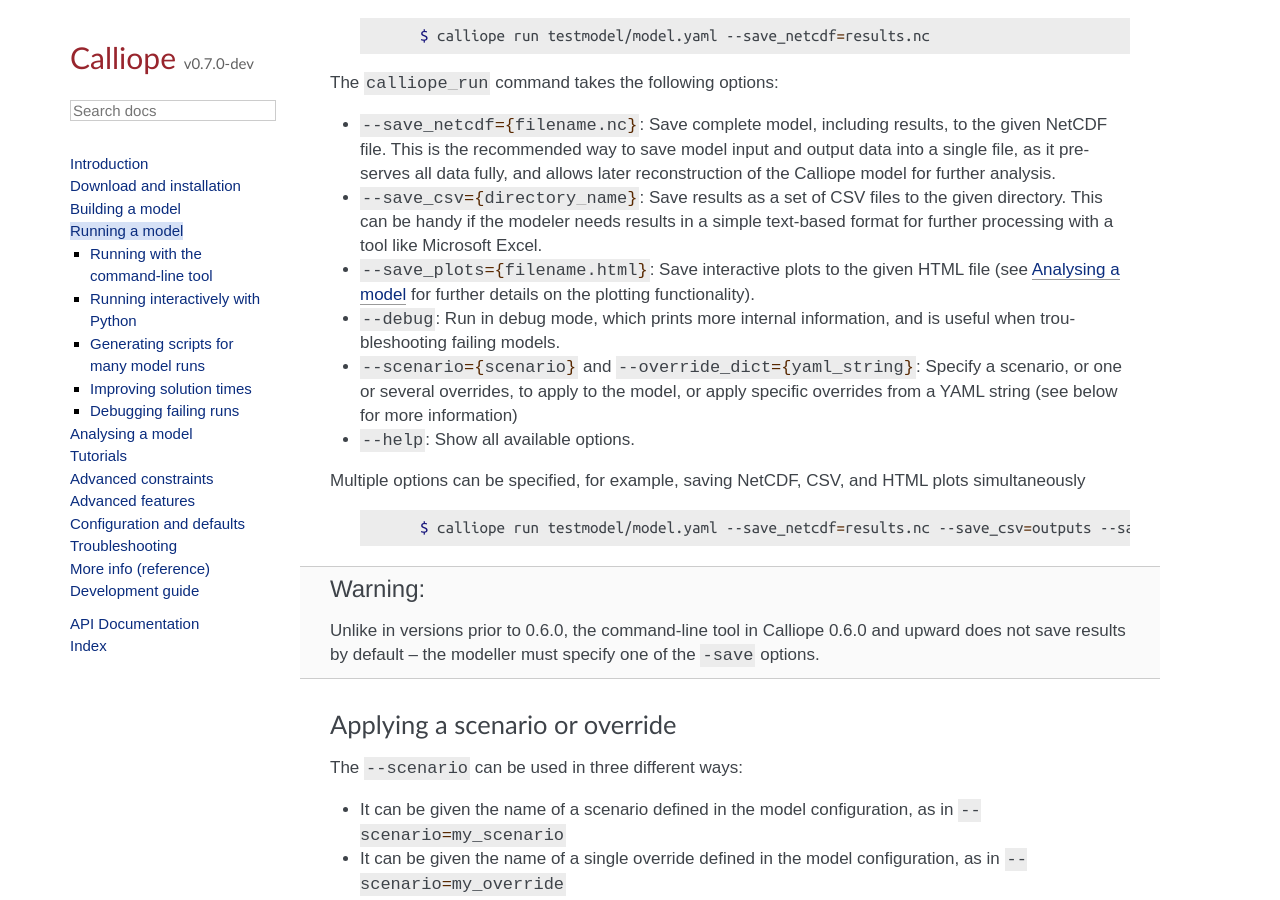
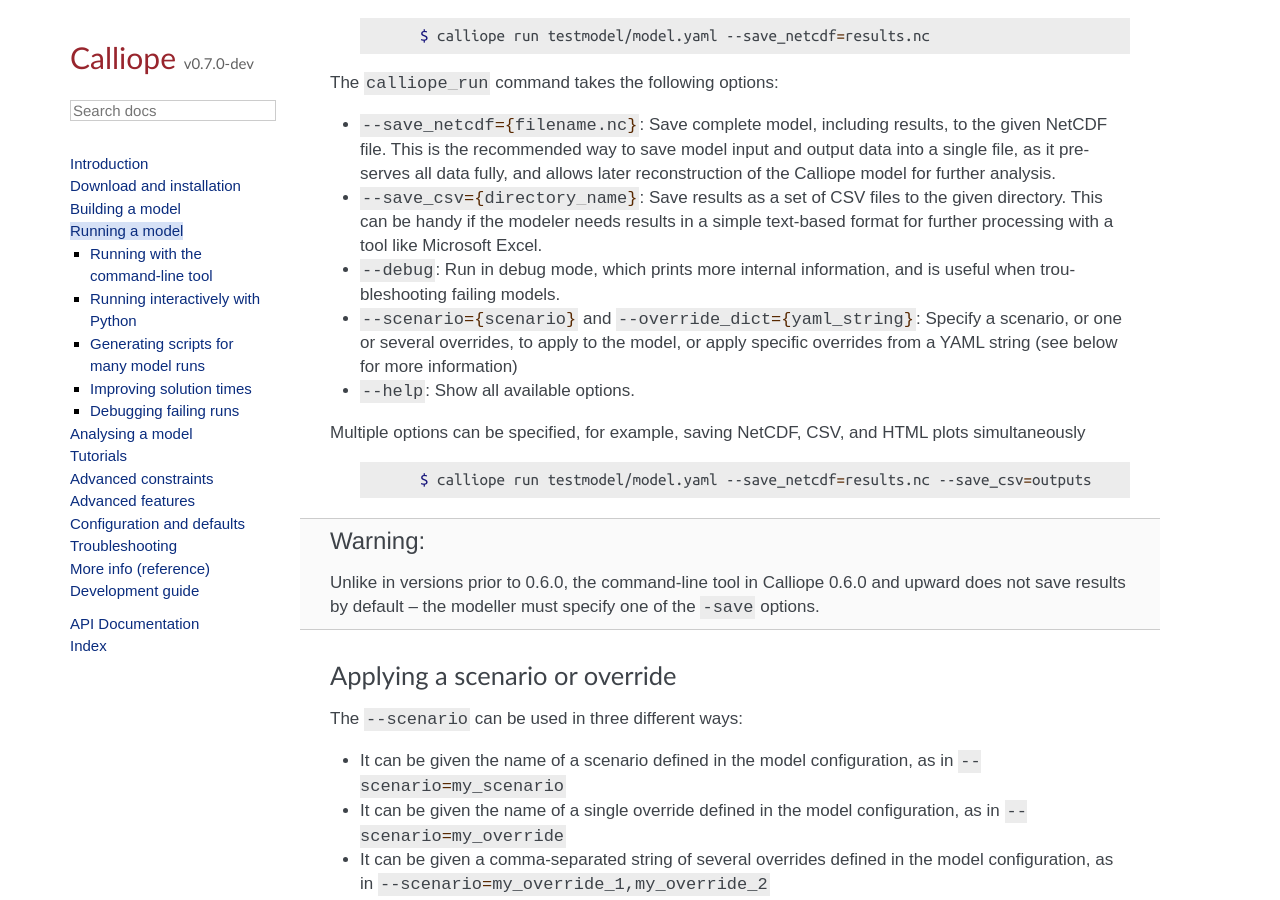
Before and after one commit to calliope-project/calliope, a Sphinx documentation site: the page built from doc/user/running.rst, in a window 1280 px wide and 900 px high, scrolled down 388 px. Built offline with Sphinx 7.4.7, drawn with Linux system fonts in a browser that asks for light colours; some web fonts are replaced; pages that are not in the unit, such as notebooks, are missing from menus; a script that is not in the unit is left out.

Commit message:
Remove ref to CLI plotting arg

```diff
--- a/doc/user/running.rst
+++ b/doc/user/running.rst
@@ -26,7 +26,6 @@
 
 * :sh:`--save_netcdf={filename.nc}`: Save complete model, including results, to the given NetCDF file. This is the recommended way to save model input and output data into a single file, as it preserves all data fully, and allows later reconstruction of the Calliope model for further analysis.
 * :sh:`--save_csv={directory name}`: Save results as a set of CSV files to the given directory. This can be handy if the modeler needs results in a simple text-based format for further processing with a tool like Microsoft Excel.
-* :sh:`--save_plots={filename.html}`: Save interactive plots to the given HTML file (see :doc:`analysing` for further details on the plotting functionality).
 * :sh:`--debug`: Run in debug mode, which prints more internal information, and is useful when troubleshooting failing models.
 * :sh:`--scenario={scenario}` and :sh:`--override_dict={yaml_string}`: Specify a scenario, or one or several overrides, to apply to the model, or apply specific overrides from a YAML string (see below for more information)
 * :sh:`--help`: Show all available options.
@@ -35,7 +34,7 @@
 
   .. code-block:: fishshell
 
-   $ calliope run testmodel/model.yaml --save_netcdf=results.nc --save_csv=outputs --save_plots=plots.html
+   $ calliope run testmodel/model.yaml --save_netcdf=results.nc --save_csv=outputs
 
 .. Warning:: Unlike in versions prior to 0.6.0, the command-line tool in Calliope 0.6.0 and upward does not save results by default -- the modeller must specify one of the :sh:`-save` options.
 
```
